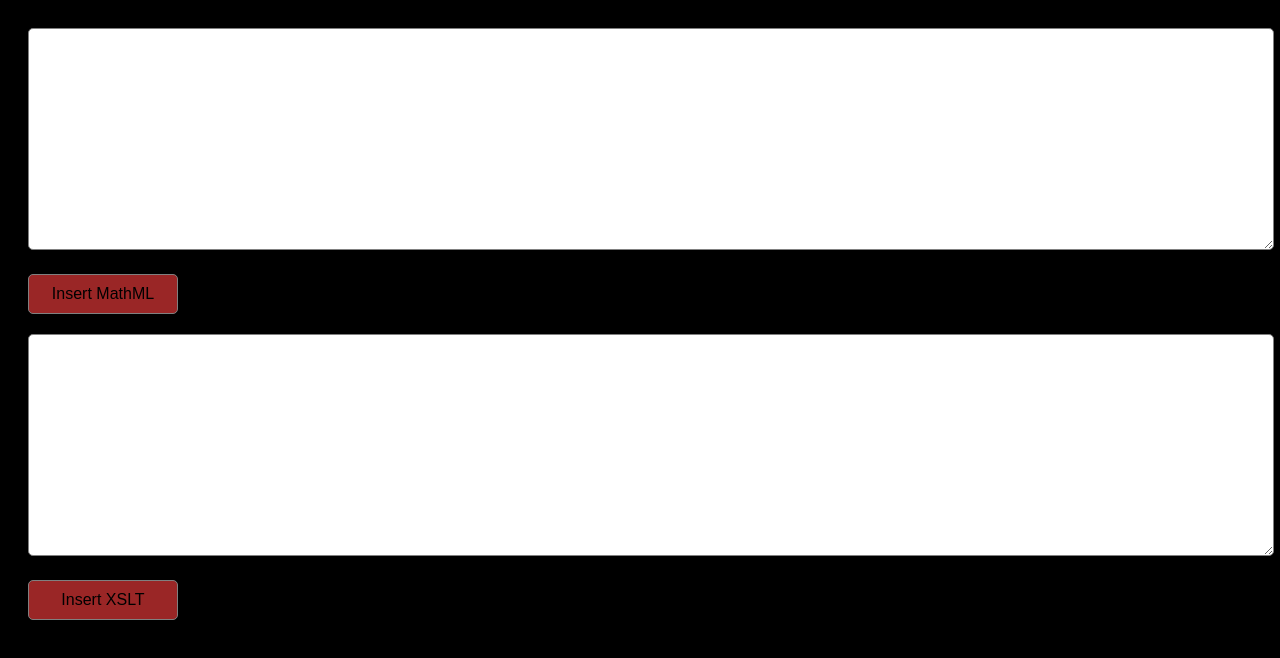
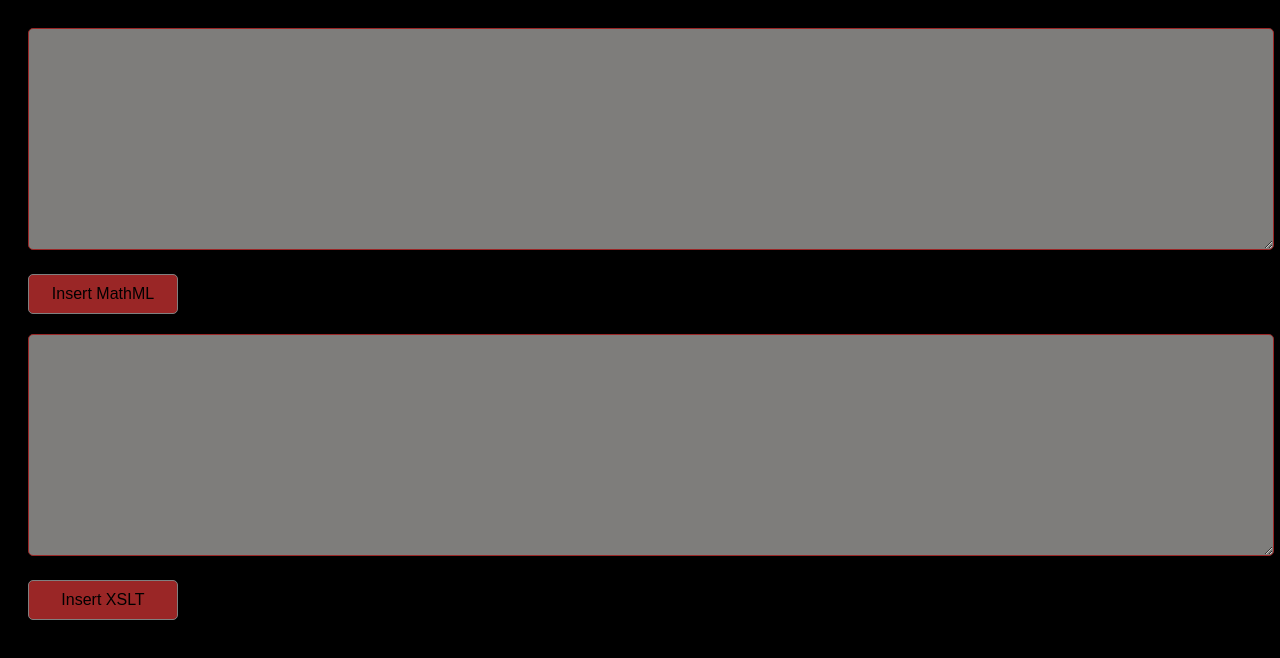
Before and after one commit to scryby/scryby.github.io, a plain HTML site: page index.html in a window 1280 px wide. Drawn offline with Linux system fonts and the light colour scheme.

Commit message:
Update style.css

```diff
--- a/style.css
+++ b/style.css
@@ -28,7 +28,8 @@ body {
     margin-bottom: 20px;
     padding: 10px;
     border-radius: 5px;
-    border: 1px solid gray;
+    border: 1px solid rgb(154, 38, 38);
+    background-color: rgb(126, 125, 123);
 }
 
 .transform-button {
```
